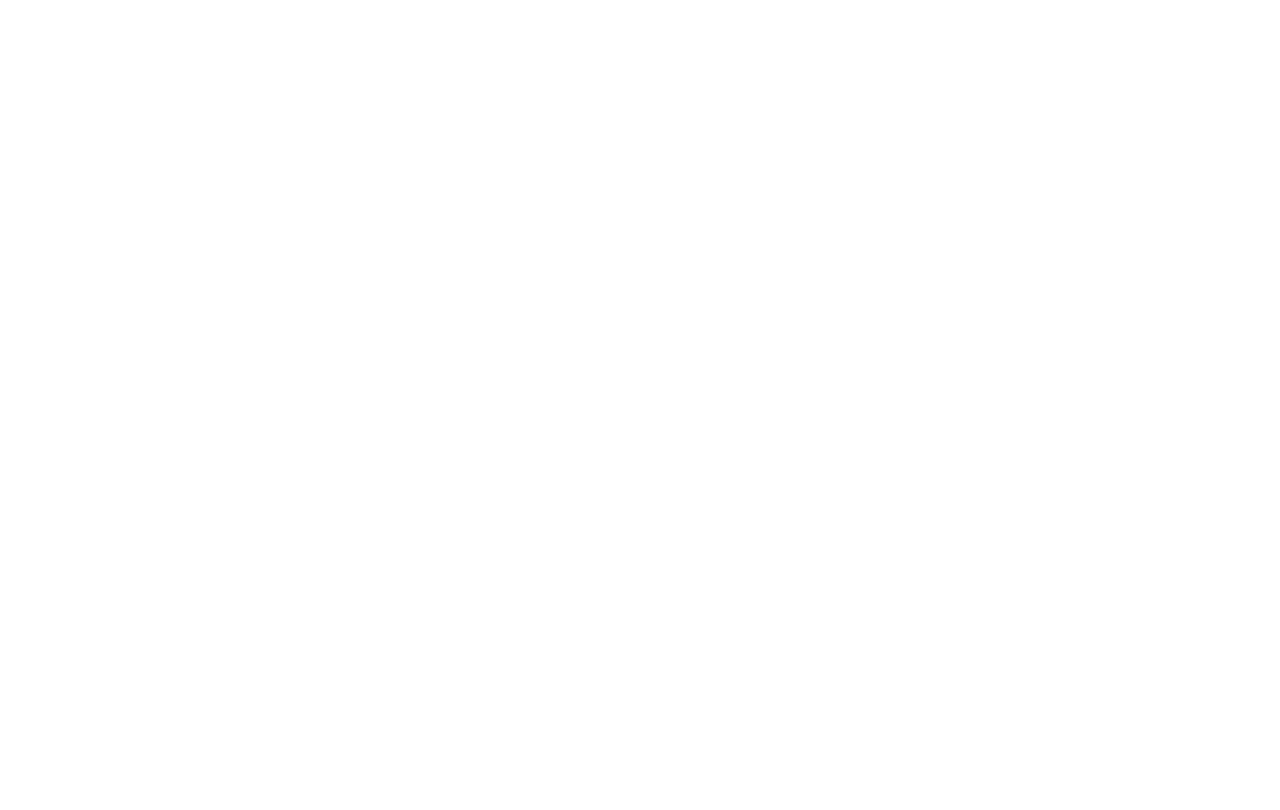
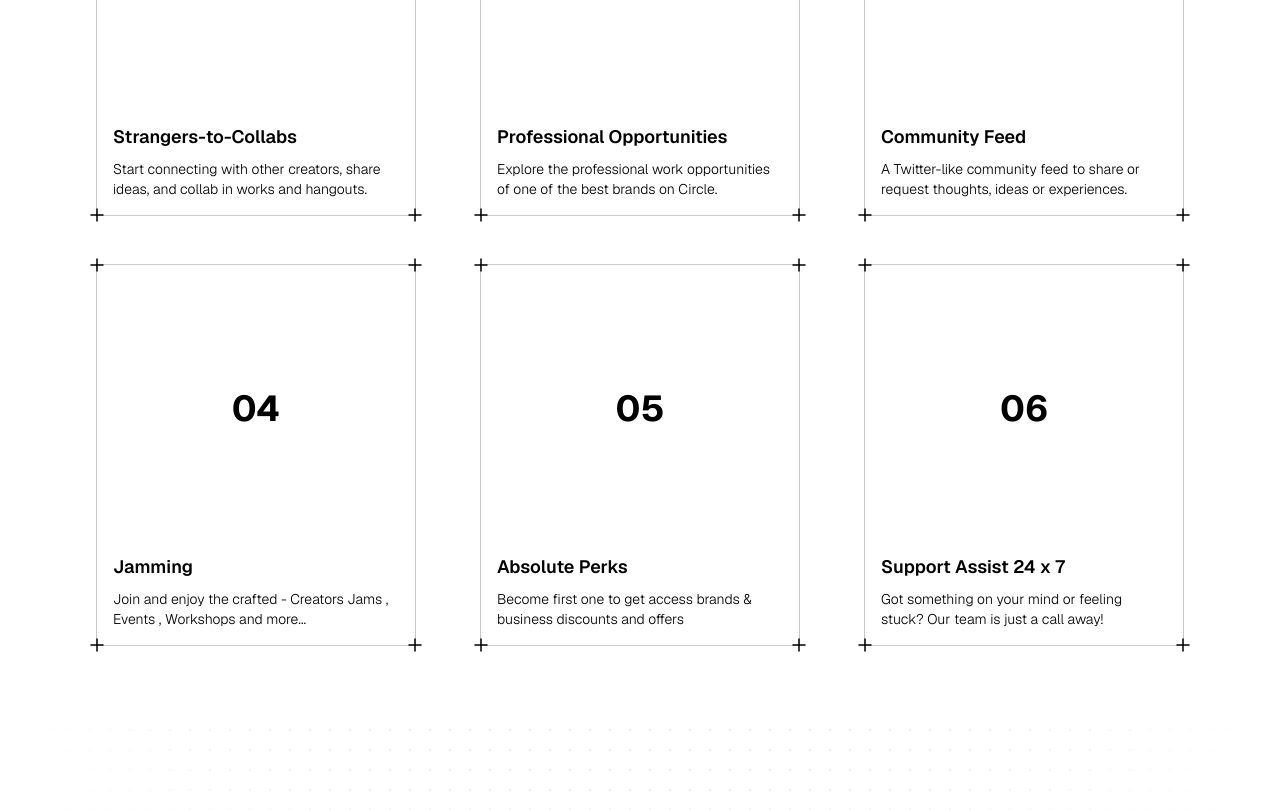
Before and after one commit to decodewithParth/circle-5, a Next.js app: page / in a window 1280 px wide. Shown: the part 1600-2410 px from the top of the page. Before the commit the page ends 1278 px from the top, so only its background shows below. Built offline with nearby package versions, Linux system fonts and the light colour scheme.

Commit message:
created the for creators section and added to the page.tsx

```diff
--- a/src/app/page.tsx
+++ b/src/app/page.tsx
@@ -14,6 +14,7 @@
 import { GoCopilot } from "react-icons/go";
 import { HeroSection } from "../component/hero-section";
 import { FeaturesSection } from "../component/features-section";
+import { ForCreatorsSection } from "../component/for-creators-section";
 
 export default function Home() {
   return (
@@ -40,6 +41,7 @@
         <div className="container mx-auto">
           <HeroSection />
           <FeaturesSection />
+          <ForCreatorsSection />
         </div>
       </div>
     </GridDotBackground>
--- /dev/null
+++ b/src/component/for-creators-section.tsx
@@ -0,0 +1,67 @@
+"use client";
+import { EvervaultCard } from "./aceternity/evervault-card-1";
+
+export const ForCreatorsSection = () => {
+  const creatorCards = [
+    {
+      text: "01",
+      title: "Strangers-to-Collabs",
+      description: "Start connecting with other creators, share ideas, and collab in works and hangouts."
+    },
+    {
+      text: "02",
+      title: "Professional Opportunities",
+      description: "Explore the professional work opportunities of one of the best brands on Circle."
+    },
+    {
+      text: "03",
+      title: "Community Feed",
+      description: "A Twitter-like community feed to share or request thoughts, ideas or experiences."
+    },
+    {
+      text: "04",
+      title: "Jamming",
+      description: "Join and enjoy the crafted - Creators Jams , Events , Workshops and more..."
+    },
+    {
+      text: "05",
+      title: "Absolute Perks",
+      description: "Become first one to get access brands & business discounts and offers"
+    },
+    {
+      text: "06",
+      title: "Support Assist 24 x 7",
+      description: "Got something on your mind or feeling stuck? Our team is just a call away!"
+    }
+  ];
+
+  return (
+    <section className="py-20 px-4 bg-white dark:bg-black">
+      <div className="max-w-7xl mx-auto">
+        {/* Header */}
+        <div className="text-center mb-16">
+          <h2 className="text-4xl md:text-5xl font-bold text-black dark:text-white mb-4">
+            For Creators
+          </h2>
+          <p className="text-xl md:text-2xl text-gray-600 dark:text-gray-300 font-medium">
+            Get Recognized. Get Booked. Get Paid.
+          </p>
+        </div>
+
+        {/* Cards Grid */}
+        <div className="grid grid-cols-1 md:grid-cols-2 lg:grid-cols-3 gap-x-0 gap-y-12 max-w-6xl mx-auto">
+          {creatorCards.map((card, index) => (
+            <EvervaultCard
+              key={index}
+              text={card.text}
+              title={card.title}
+              description={card.description}
+              size="max-w-xs h-64"
+              className="w-full max-w-xs mx-auto"
+            />
+          ))}
+        </div>
+      </div>
+    </section>
+  );
+};
```
